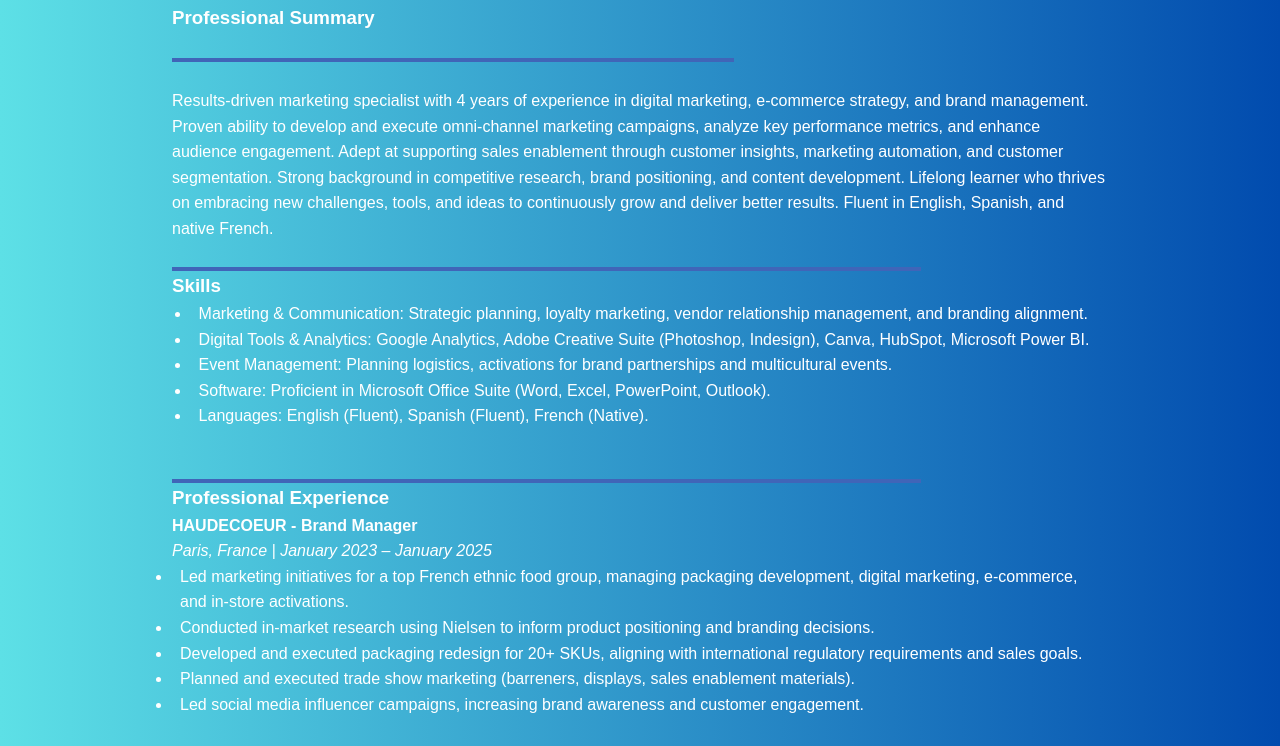
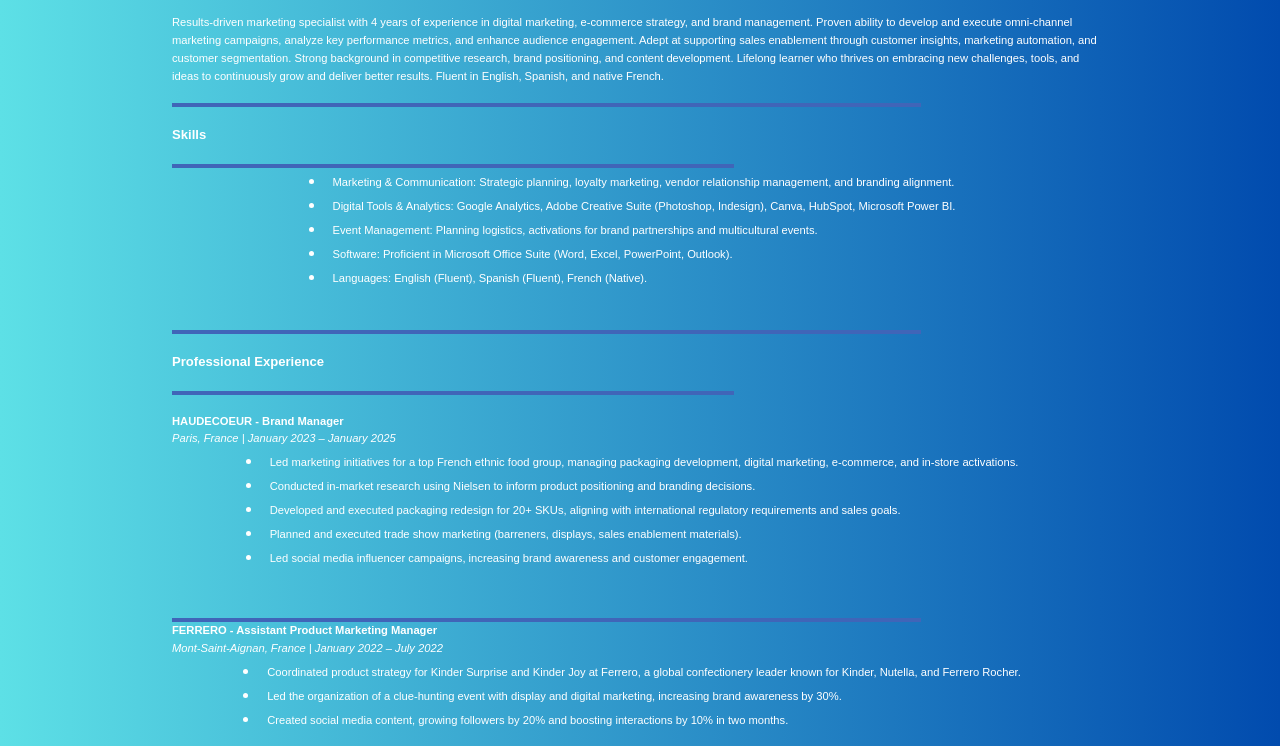
Before and after one commit to andreszubi/BrunoTest, a plain HTML site: page index.html in a window 1280 px wide. Shown: the part 2130-2876 px from the top of the page. Drawn offline with Linux system fonts and the light colour scheme; files whose address does not match are found by name.

Commit message:
additional HTML and CSS changes

```diff
--- a/index.html
+++ b/index.html
@@ -118,7 +118,10 @@
             <p>Results-driven marketing specialist with 4 years of experience in digital marketing, e-commerce strategy, and brand management. Proven ability to develop and execute omni-channel marketing campaigns, analyze key performance metrics, and enhance audience engagement. Adept at supporting sales enablement through customer insights, marketing automation, and customer segmentation. Strong background in competitive research, brand positioning, and content development. Lifelong learner who thrives on embracing new challenges, tools, and ideas to continuously grow and deliver better results. Fluent in English, Spanish, and native French.</p>
             <br>
             <hr width="80%" size="6" color="#4065B8">
+            <br>
             <h3>Skills</h3>
+            <br>
+            <hr width="60%" size="6" color="#4065B8">
             <ul>
                 <li>Marketing & Communication: Strategic planning, loyalty marketing, vendor relationship management, and branding alignment.</li>
                 <li>Digital Tools & Analytics: Google Analytics, Adobe Creative Suite (Photoshop, Indesign), Canva, HubSpot, Microsoft Power BI.</li>
@@ -128,7 +131,11 @@
             </ul>
             <br>
             <hr width="80%" size="6" color="#4065B8">
+            <br>
             <h3>Professional Experience</h3>
+            <br>
+            <hr width="60%" size="6" color="#4065B8">
+            <br>
             <div class="experience">
                 <h4>HAUDECOEUR - Brand Manager</h4>
                 <p><em>Paris, France | January 2023 – January 2025</em></p>
@@ -140,7 +147,9 @@
                     <li>Led social media influencer campaigns, increasing brand awareness and customer engagement.</li>
                 </ul>
             </div>
-            <!-- Add other experience entries similarly (Ferrero, Nestlé, Casino) -->
+            <br>
+            <hr width="80%" size="6" color="#4065B8">
+
             <div class="experience">
                 <h4>FERRERO - Assistant Product Marketing Manager</h4>
                 <p><em>Mont-Saint-Aignan, France | January 2022 – July 2022</em></p>
--- a/style.css
+++ b/style.css
@@ -241,6 +241,7 @@ body {
     text-align: left;
     max-width: 1000px;
     margin: 0 auto;
+    font-size: .70rem;
 }
 
 .contact-info  {
@@ -371,37 +372,32 @@ body {
 
 
 
-.resume-content ul {
+/* .resume-content ul {
     list-style-type: disc;
     margin-left: 2rem;
     margin-bottom: 1rem;
     color: white;
+} */
+
+/* Target <ul> in Skills and Professional Experience */
+#resume .resume-content ul {
+    list-style-type: disc; /* Use default disc bullets */
+    color: white; /* Ensure text is white */
+    padding: 0; /* Remove default padding */
+    margin: 0 auto 1.5rem auto; /* Center the list and add bottom spacing */
+    gap: 1.5rem; /* Space between list items (works with flex or inline) */
+    width: fit-content; /* Adjust width to content for centering */
 }
 
-.resume-content ul li::marker {
-    color: white;
+/* Ensure white bullets */
+#resume .resume-content ul li::marker {
+    color: white; /* White bullets */
+    font-size: 1rem; /* Match bullet size to text */
 }
 
-.resume-content ul li {
-    margin-bottom: 0.5rem;
+/* Style list items for spacing and alignment */
+#resume .resume-content ul li {
+    color: white; /* Ensure text remains white */
+    margin: 0; /* Remove default margins */
+    padding-left: 0.5rem; /* Add slight indent for bullet alignment */
 }
-
-#resume .resume-content ul {
-    list-style-type: disc;
-    color: white;
-    padding: 0;
-    margin: 0 auto 1.5rem auto;
-    gap: 1.5rem;
-    width: fit-content;
-}
-
-#resume .resume-content ul li {
-    color: white;
-    margin: 0;
-    padding-left: 0.5rem;
-}
-
-#resume .resume-content ul li::marker {
-    color: white;
-    font-size: 1rem;
-}
```
